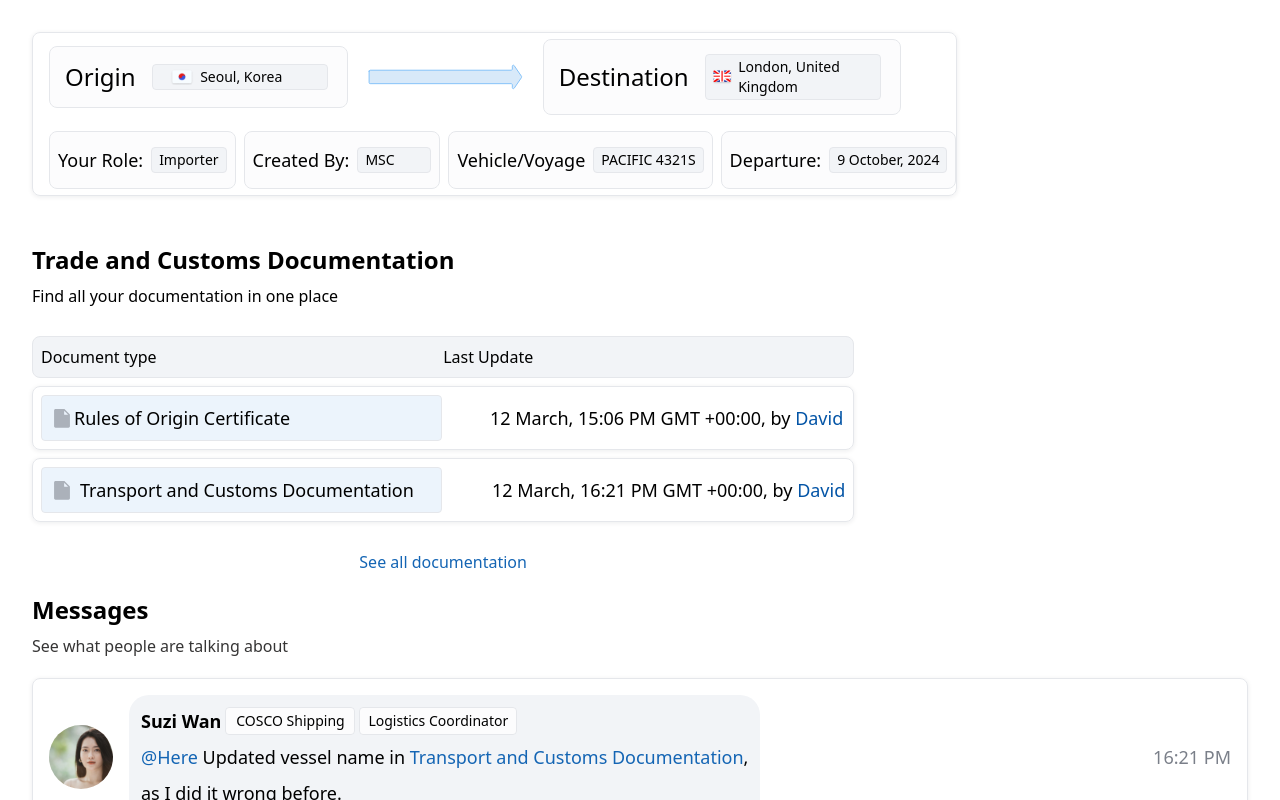
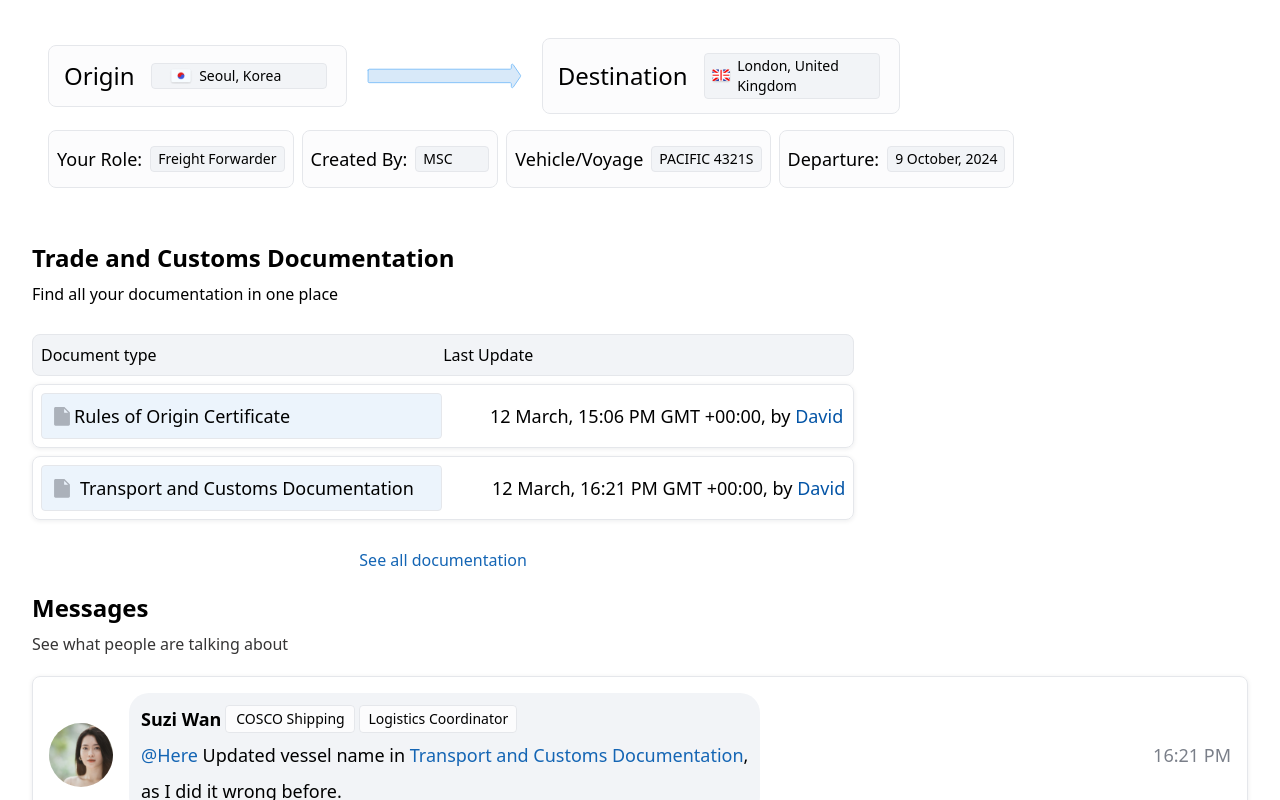
Before and after one commit to Timmotal/EWC_Shipping, a React (Vite) app: page /customsdocs in a window 1280 px wide. Shown: the top 800 px of the page. Built offline with nearby package versions, Linux system fonts and the light colour scheme.

Commit message:
FIX  specific sipment page

```diff
--- a/src/components/ShipmentSecondaryDetails.tsx
+++ b/src/components/ShipmentSecondaryDetails.tsx
@@ -18,7 +18,7 @@ const ShipmentSecondaryDetails = ({id, role, createdBy, route, departureDate}: S
   // departureDate={shipment.departureDate}
 
   return (
-    <div className='flex gap-2'>
+    <div className='flex flex-wrap gap-2'>
       <div className="bg-[#FCFCFD] min-w-44 rounded-lg box-border shrink-0 flex flex-row items-center justify-start py-3.5 px-2 gap-[8px] border-[1px] border-solid">
             <div className="relative  inline-block sm:min-w-[81px]">
               Your Role:
--- a/src/components/SpecificConsignmentBody.tsx
+++ b/src/components/SpecificConsignmentBody.tsx
@@ -25,7 +25,7 @@ const SpecificConsignmentBody = () => {
           },
         },
 
-        role: 'Importer',
+        role: 'Freight Forwarder',
         createdBy: 'MSC',
 
         departureDate: '9 October, 2024'
@@ -37,7 +37,7 @@ const SpecificConsignmentBody = () => {
 
   return (
     <div
-      className={`self-stretch rounded-lg flex flex-col items-start justify-start pb-7 px-8 pt-8 gap-[20px] max-w-full text-left text-xl text-black `}
+      className={`self-stretch bg-white rounded-lg flex flex-col items-start justify-start pb-7 px-8 pt-8 gap-[20px] max-w-full text-left text-xl text-black `}
     >
 
       {/* THIS IS A COMPONENT NON ITS OWN */}
--- a/src/components/SpecificShipmentsFullPageNoHeaderNav.tsx
+++ b/src/components/SpecificShipmentsFullPageNoHeaderNav.tsx
@@ -26,7 +26,7 @@ const SpecificShipmentsFullPageNoHeaderNav = () => {
           },
         },
 
-        role: 'Importer',
+        role: 'Freight Forwarder',
         createdBy: 'MSC',
 
         departureDate: '9 October, 2024'
--- a/src/components/consigmentsFound/ConsignmentFound_ShipmentPrimaryDetails.tsx
+++ b/src/components/consigmentsFound/ConsignmentFound_ShipmentPrimaryDetails.tsx
@@ -53,11 +53,11 @@ const ConsignmentsFound_ShipmentPrimaryDetails = (
     //     destinationCountryFlag={shipment.destination.country.flag}
   return (
     <NavLink to="/specificconsignmentpage">
-    <div className="self-stretch shadow-[0px_1px_5.7px_rgba(16,_24,_40,_0.08)] rounded-lg box-border overflow-hidden flex flex-col items-start justify-center py-1.5 pr-0 pl-4 gap-[16px] max-w-full border-[1px] border-solid">
+    <div className="self-stretch rounded-lg box-border overflow-hidden flex flex-col items-start justify-center py-1.5 pr-0 pl-4 gap-[16px] max-w-full">
         {/* <b className="self-stretch relative leading-[28px] mq450:text-base mq450:leading-[22px]">
             {`${route} ${id}`}
         </b> */}
-        <div className=" flex flex-row flex-wrap bg-re items-center justify-start gap-[16px] max-w-full text-5xl text-darkslategray">
+        <div className=" flex flex-row flex-wrap items-center justify-start gap-[16px] max-w-full text-5xl text-darkslategray">
           <ShipmentOriginFlag
           // id={id}
             key={id}
@@ -92,7 +92,7 @@ const ConsignmentsFound_ShipmentPrimaryDetails = (
       /> */}
       </div>
 
-      <div className="bg-white-base-ffffff overflow-x-auto flex flex-row items-center justify-center gap-[8px] max-w-full text-lg text-darkslategray font-text-md-l-24-regular">
+      <div className="overflow-x-auto flex flex-col items-center justify-center gap-[8px] max-w-full text-lg">
 
       {/* {isOpen && ( // Conditionally render ShipmentSecondaryDetails */}
         <ShipmentSecondaryDetails
--- a/src/pages/Dashboard/SpecificConsignmentPage/index.tsx
+++ b/src/pages/Dashboard/SpecificConsignmentPage/index.tsx
@@ -17,6 +17,9 @@ import SpeacificConsignmentHeader from '../../../components/SpecificConsignmentH
 const SpecificConsignmentPage = () => {
   return (
     <div className="w-full h-[1624px] relative  overflow-hidden ">
+      <div className="absolute flex items-end justify-end bottom-0 right-0  z-[-40]">
+    <img className="" src="BackgroundImg.svg" alt="East West Background Image" />
+  </div>
     {/* <img
       className="absolute top-[calc(50%_-_330px)] left-[calc(50%_-_111px)] w-[1589.7px] h-[1625.7px] overflow-hidden"
       alt=""
```
Also changed, not shown: src/pages/Dashboard/SpecificShipmentsFullPage/SpecificShipmentsFullPage.tsx (+0 -8 lines).
